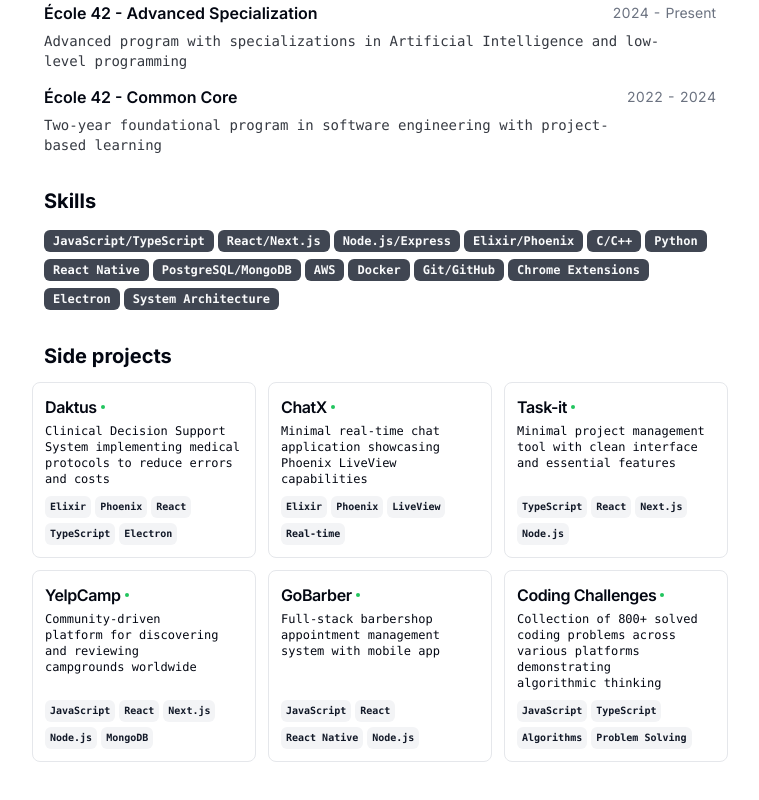
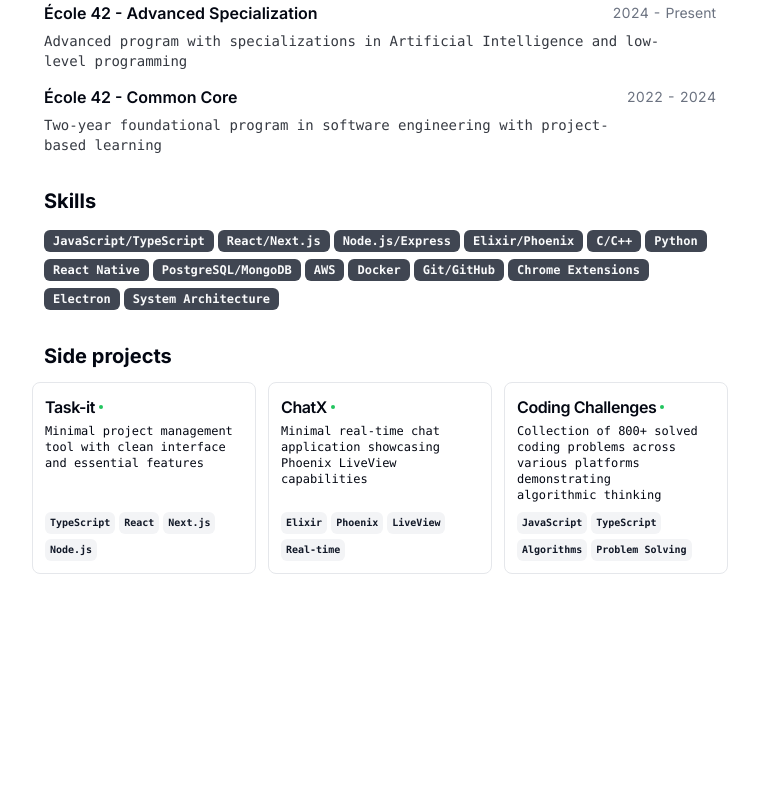
Before and after one commit to peguimasid/cv, a Next.js app: page / in a window 1280 px wide. Shown: the part 831-1631 px from the top of the page, without its empty margins (260-1019 px from the left). After the commit the page ends 1469 px from the top, so only its background shows below. Built offline with nearby package versions, Linux system fonts and the light colour scheme.

Commit message:
remove old project

```diff
--- a/src/data/resume-data.tsx
+++ b/src/data/resume-data.tsx
@@ -128,13 +128,13 @@
   ],
   projects: [
     {
-      title: "Daktus",
-      techStack: ["Elixir", "Phoenix", "React", "TypeScript", "Electron"],
+      title: "Task-it",
+      techStack: ["TypeScript", "React", "Next.js", "Node.js"],
       description:
-        "Clinical Decision Support System implementing medical protocols to reduce errors and costs",
+        "Minimal project management tool with clean interface and essential features",
       link: {
-        label: "daktus.com.br",
-        href: "https://daktus.com.br/",
+        label: "tt.masid.dev",
+        href: "https://tt.masid.dev/",
       },
     },
     {
@@ -145,36 +145,6 @@
       link: {
         label: "chat.masid.dev",
         href: "https://chat.masid.dev",
-      },
-    },
-    {
-      title: "Task-it",
-      techStack: ["TypeScript", "React", "Next.js", "Node.js"],
-      description:
-        "Minimal project management tool with clean interface and essential features",
-      link: {
-        label: "tt.masid.dev",
-        href: "https://tt.masid.dev/",
-      },
-    },
-    {
-      title: "YelpCamp",
-      techStack: ["JavaScript", "React", "Next.js", "Node.js", "MongoDB"],
-      description:
-        "Community-driven platform for discovering and reviewing campgrounds worldwide",
-      link: {
-        label: "yc.masid.dev",
-        href: "https://yc.masid.dev/",
-      },
-    },
-    {
-      title: "GoBarber",
-      techStack: ["JavaScript", "React", "React Native", "Node.js"],
-      description:
-        "Full-stack barbershop appointment management system with mobile app",
-      link: {
-        label: "github.com",
-        href: "https://github.com/peguimasid/GoBarber-Mobile",
       },
     },
     {
```
